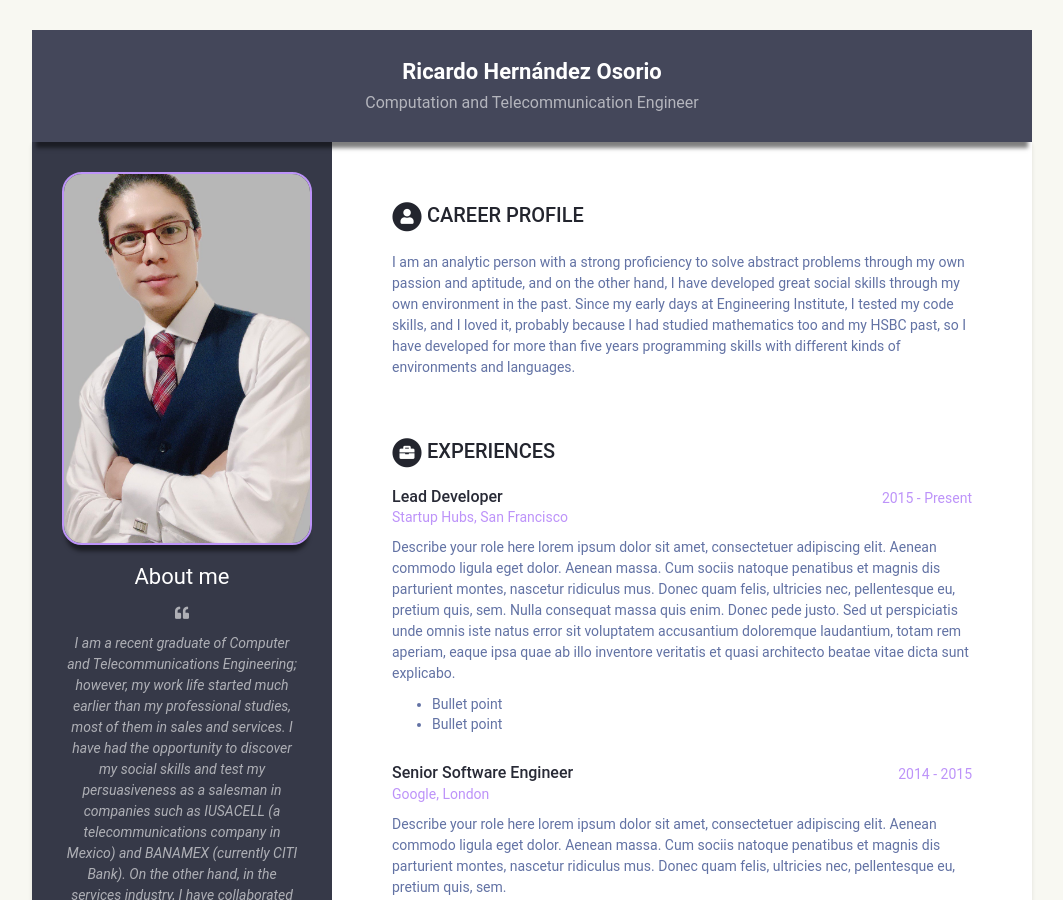
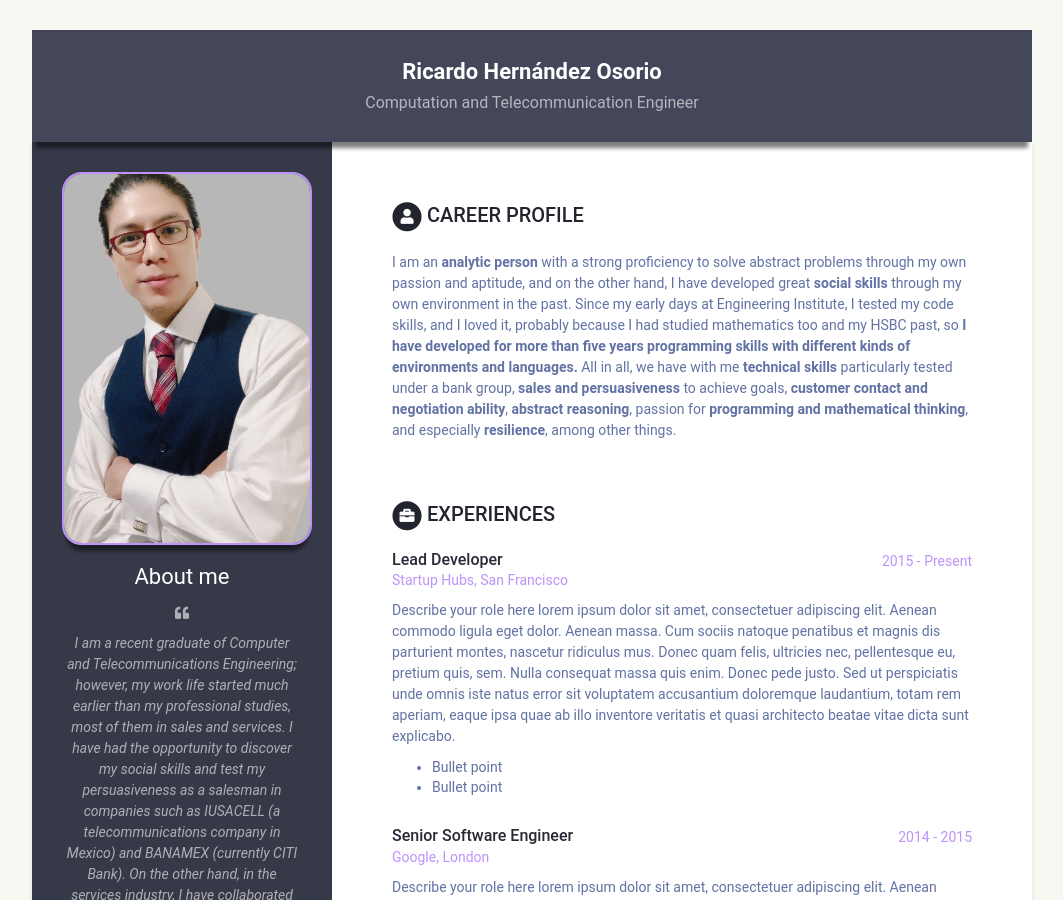
Before and after one commit to RicardoUAMmx/webcode, a Jekyll site: the page built from index.html, in a window 1280 px wide and 900 px high. Shown: the whole window, without its empty margins (108-1171 px from the left). Built offline with Jekyll 4.4.1, drawn with Linux system fonts in a browser that asks for light colours.

Commit message:
experimental cv-theme

```diff
--- a/_data/data.yml
+++ b/_data/data.yml
@@ -78,13 +78,18 @@ sidebar:
 career-profile:
     title: Career Profile
     summary: |
-      I am an analytic person with a strong proficiency to solve abstract
+      I am an **analytic person** with a strong proficiency to solve abstract
       problems through my own passion and aptitude, and on the other hand, I
-      have developed great social skills through my own environment in the
+      have developed great **social skills** through my own environment in the
       past. Since my early days at Engineering Institute, I tested my code
       skills, and I loved it, probably because I had studied mathematics too
-      and my HSBC past, so I have developed for more than five years
-      programming skills with different kinds of environments and languages.
+      and my HSBC past, so **I have developed for more than five years
+      programming skills with different kinds of environments and languages.**
+      All in all, we have with me **technical skills** particularly tested
+      under a bank group, **sales and persuasiveness** to achieve goals,
+      **customer contact and negotiation ability**, **abstract reasoning**,
+      passion for **programming and mathematical thinking**, and especially
+      **resilience**, among other things.
 education:
     title: Education
     info:
```
